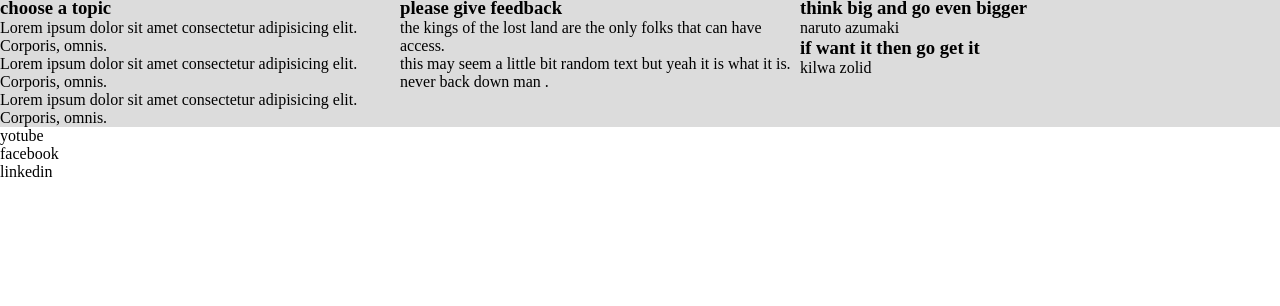
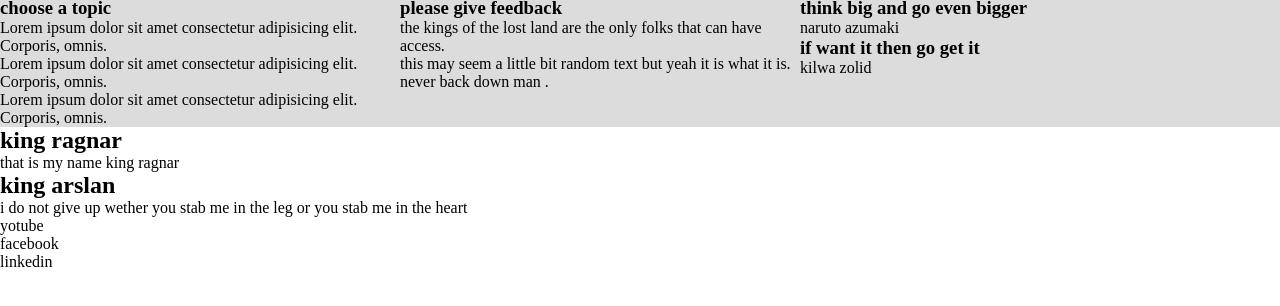
Before and after one commit to Sidahmeders/git_basic_command, a plain HTML site: page index.html in a window 1280 px wide. Shown: the part 94-400 px from the top of the page. Drawn offline with Linux system fonts and the light colour scheme.

Commit message:
cretaing kings

```diff
--- a/index.html
+++ b/index.html
@@ -51,6 +51,18 @@
 
     </main>
 
+    <div>
+        <div class="king1">
+            <h2>king ragnar</h2>
+            <p>that is my name king ragnar</p>
+        </div>
+        <div class="king2">
+            <h2>king arslan</h2>
+            <p>i do not give up wether you stab me in the leg
+                or you stab me in the heart
+            </p>
+        </div>
+    </div>
 
     <footer>
         <div>yotube</div>
```
